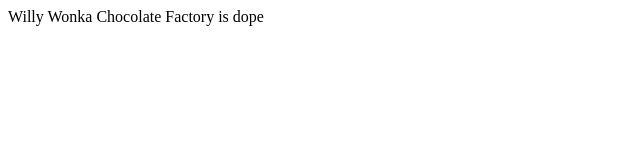
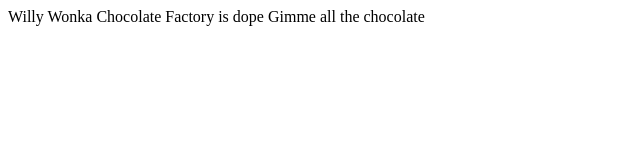
Before and after one commit to victorleys/first-github-project, a plain HTML site: page first.html in a window 1280 px wide. Shown: the whole page, without its empty margins (0-640 px from the left). Drawn offline with Linux system fonts and the light colour scheme.

Commit message:
second text line added

```diff
--- a/first.html
+++ b/first.html
@@ -6,7 +6,10 @@
     <meta name="viewport" content="width=device-width, initial-scale=1.0">
     <title>Document</title>
 </head>
+
 <body>
     Willy Wonka Chocolate Factory is dope
+    Gimme all the chocolate
 </body>
+
 </html>
```
